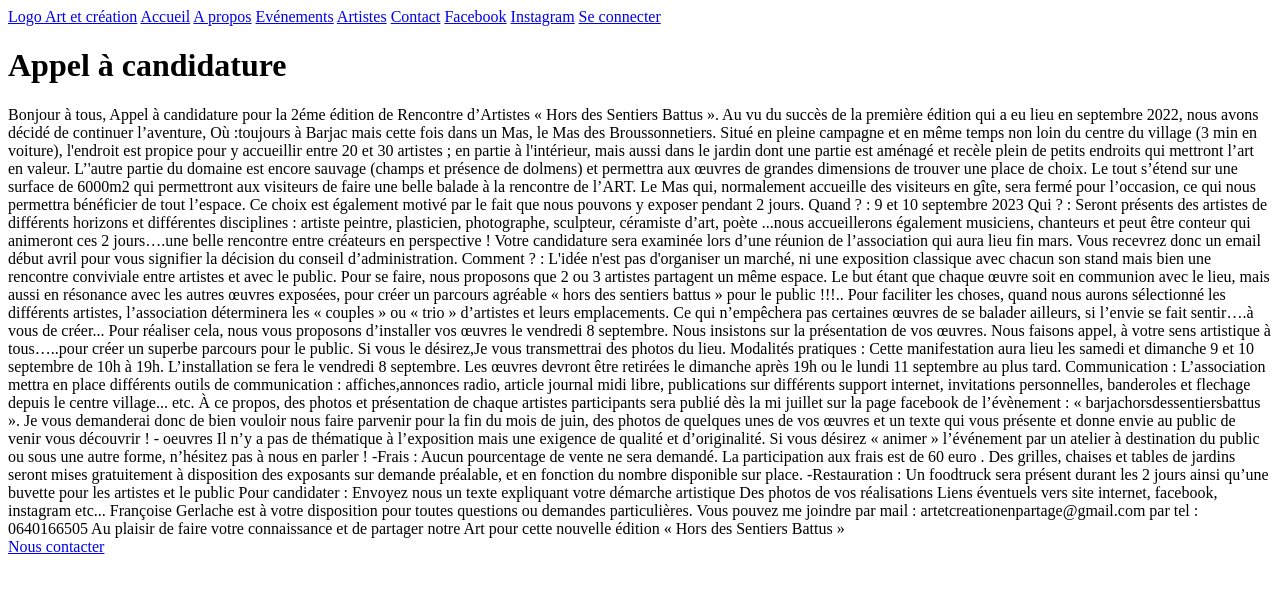
After one commit to CelineCh49/Art_et_Creation_en_Partage, a Symfony app: template templates/apply/apply.html.twig in a window 1280 px wide. The commit adds this page. Shown: the top 593 px of the page. Run offline with Twig, Linux system fonts and the light colour scheme; the template is opened without the code that fills it, so the values that code supplies are empty; some libraries are stand-ins or nearby versions.

Commit message:
Ajout de pages

```diff
--- /dev/null
+++ b/templates/apply/apply.html.twig
@@ -0,0 +1,53 @@
+{% extends 'base.html.twig' %}
+
+{% block title %}Appel à candidature{% endblock %}
+
+{% block body %}
+<h1>Appel à candidature</h1>
+<div>
+Bonjour à tous,
+Appel à candidature pour la 2éme édition de Rencontre d’Artistes « Hors des Sentiers Battus ».
+Au vu du succès de la première édition qui a eu lieu en septembre 2022, nous avons décidé de continuer l’aventure,
+
+Où :toujours à Barjac mais cette fois dans un Mas, le Mas des Broussonnetiers. Situé en pleine campagne et en même temps non loin du centre du village (3 min en voiture), l'endroit est propice pour y accueillir entre 20 et 30 artistes ; en partie à l'intérieur, mais aussi dans le jardin dont une partie est aménagé et recèle plein de petits endroits qui mettront l’art en valeur. L’'autre partie du domaine est encore sauvage (champs et présence de dolmens) et permettra aux œuvres de grandes dimensions de trouver une place de choix. Le tout s’étend sur une surface de 6000m2 qui permettront aux visiteurs de faire une belle balade à la rencontre de l’ART. Le Mas qui, normalement accueille des visiteurs en gîte, sera fermé pour l’occasion, ce qui nous permettra   bénéficier de tout l’espace. Ce choix est également motivé par le fait que nous pouvons y exposer pendant 2 jours.
+
+Quand ? :
+9 et 10 septembre 2023
+
+Qui ? : Seront présents des artistes de différents horizons et différentes disciplines : artiste peintre, plasticien, photographe, sculpteur, céramiste d’art, poète  ...nous accueillerons également musiciens, chanteurs et peut être conteur qui animeront ces 2 jours….une belle rencontre entre créateurs en perspective !
+Votre candidature sera examinée lors d’une réunion de l’association qui aura lieu fin mars. Vous recevrez donc un email début avril pour vous signifier la décision du conseil d’administration.
+Comment ? : L'idée n'est pas d'organiser un marché, ni une exposition classique avec chacun son stand mais bien une rencontre conviviale entre artistes et avec le public. Pour se faire, nous  proposons que 2 ou 3 artistes partagent un même espace. Le but étant que chaque œuvre soit en communion avec le lieu, mais aussi en résonance avec les autres œuvres exposées, pour créer un parcours agréable « hors des sentiers battus » pour le public !!!..
+Pour faciliter les choses, quand nous aurons sélectionné les différents artistes, l’association déterminera les « couples » ou « trio » d’artistes et leurs emplacements. Ce qui n’empêchera pas certaines œuvres de se balader ailleurs, si l’envie se fait sentir….à vous de créer...
+Pour réaliser cela, nous vous proposons d’installer vos œuvres le vendredi 8 septembre.
+Nous insistons sur la présentation de vos œuvres. Nous faisons appel, à votre sens artistique à tous…..pour créer un superbe parcours pour le public.
+Si vous le désirez,Je vous transmettrai des photos du lieu.
+
+Modalités pratiques :
+Cette manifestation aura lieu les samedi et dimanche 9 et 10 septembre de 10h à 19h.
+L’installation se fera le vendredi 8 septembre. Les œuvres devront être retirées le dimanche après 19h ou le lundi 11 septembre au plus tard.
+Communication :  L’association mettra en place différents outils de communication : affiches,annonces radio, article journal midi libre, publications sur différents support internet, invitations personnelles, banderoles et flechage depuis le centre village... etc. À ce propos, des photos et présentation de chaque artistes participants sera publié dès la mi juillet sur la page facebook de l’évènement : « barjachorsdessentiersbattus ». Je vous demanderai donc de bien vouloir nous faire parvenir pour la fin du mois de juin, des photos de quelques unes de vos œuvres et un texte qui vous présente et donne envie au public de venir vous découvrir !
+- oeuvres
+Il n’y a pas de thématique à l’exposition mais une exigence de qualité et d’originalité.
+Si vous désirez « animer » l’événement par un atelier à destination du public ou sous une autre forme, n’hésitez pas à nous en parler !
+-Frais :
+Aucun pourcentage de vente ne sera demandé.
+La participation aux frais est de 60 euro .
+Des grilles, chaises et tables de jardins seront mises gratuitement à disposition des exposants sur demande préalable, et en fonction du nombre disponible sur place.
+
+-Restauration :
+Un foodtruck sera présent durant les 2 jours ainsi qu’une buvette pour les artistes et le public
+
+Pour candidater :
+Envoyez nous un texte expliquant votre démarche artistique
+Des photos de vos réalisations
+Liens éventuels vers site internet, facebook, instagram etc...
+
+Françoise Gerlache est à votre disposition pour toutes questions ou demandes particulières. Vous pouvez me joindre par mail : artetcreationenpartage@gmail.com
+par tel : 0640166505
+
+Au plaisir de faire votre connaissance et de partager notre Art pour cette nouvelle édition
+« Hors des Sentiers Battus »
+
+</div>
+<a href="{{path('app_contact')}}">Nous contacter</a>
+{% endblock %}
--- a/templates/event/index.html.twig
+++ b/templates/event/index.html.twig
@@ -1,9 +1,9 @@
 {% extends 'base.html.twig' %}
 
-{% block title %}Event index{% endblock %}
+{% block title %}Liste des événements{% endblock %}
 
 {% block body %}
-    <h1>Event index</h1>
+    <h1>Liste des événements</h1>
 
     <table class="table">
         <thead>
--- a/templates/inc/nav.html.twig
+++ b/templates/inc/nav.html.twig
@@ -1,11 +1,11 @@
 <nav>
     <div>
-        <a href="#">Logo Art et création</a>
-        <a href="#">Accueil</a>
-        <a href="#">A propos</a>
+        <a href="{{path('app_main')}}">Logo Art et création</a>
+        <a href="{{path('app_main')}}">Accueil</a>
+        <a href="{{path('app_about_us')}}">A propos</a>
         <a href="{{path('app_event_index')}}">Evénements</a>
         <a href="{{path('app_artist_index')}}">Artistes</a>
-        <a href="#">Contact</a>
+        <a href="{{path('app_contact')}}">Contact</a>
         <a href="#">Facebook</a>
         <a href="#">Instagram</a>
         <a href="#">Se connecter</a>
```
Also changed, not shown: src/Controller/AboutUsController.php (added, +18 -0 lines), src/Controller/ApplyController.php (added, +18 -0 lines), src/Controller/ContactController.php (added, +18 -0 lines), src/Controller/MainController.php (+9 -3 lines), templates/about_us/about_us.html.twig (added, +7 -0 lines), templates/contact/contact.html.twig (added, +25 -0 lines), templates/main/home.html.twig (added, +31 -0 lines), templates/main/index.html.twig (deleted, +0 -20 lines).
